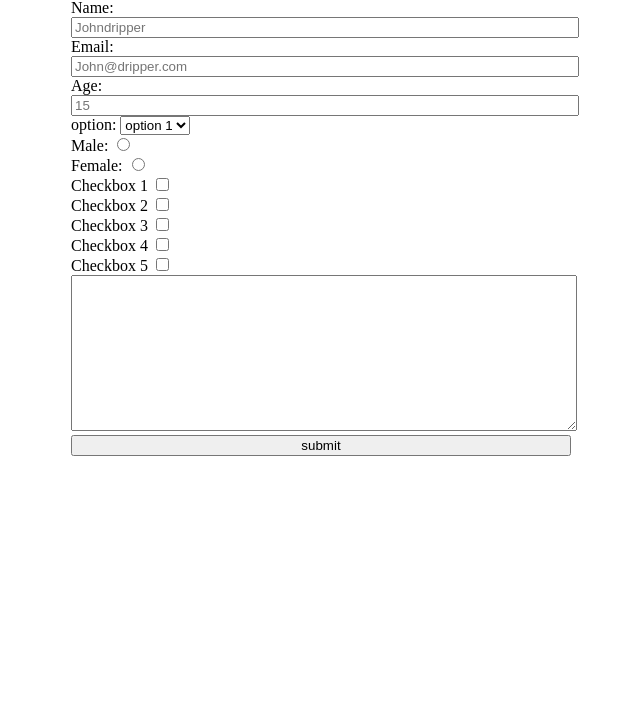
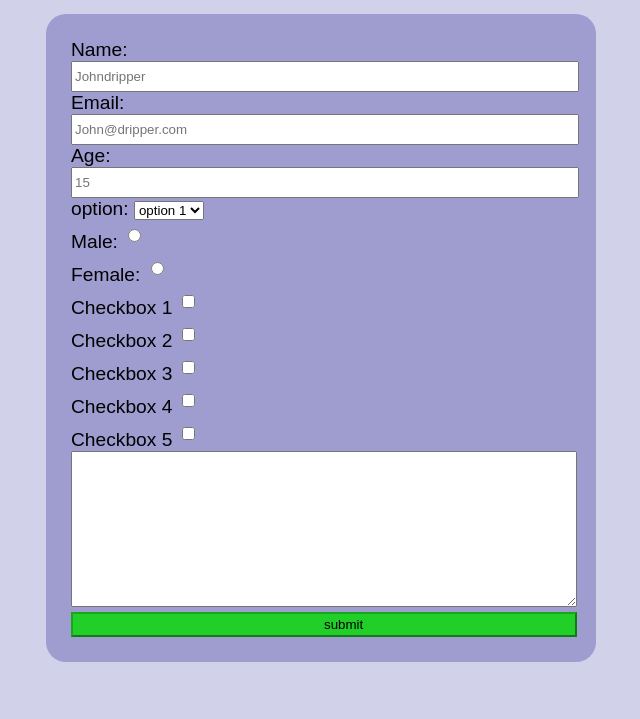
Before and after one commit to MrDiagnose/johndripper, a plain HTML site: page survey/survey.html in a window 1280 px wide. Shown: the part 81-800 px from the top of the page, without its empty margins (319-959 px from the left). Drawn offline with Linux system fonts and the light colour scheme.

Commit message:
added background colour

```diff
--- a/survey/styles.css
+++ b/survey/styles.css
@@ -5,7 +5,10 @@ h1{
 
 
 body{
+    font-family: Arial, Helvetica, sans-serif;
+    font-size: 1.2rem;
     margin: 0;
+    background-color: rgba(82, 77, 175, 0.255);
     /*background-image: url(https://images.unsplash.com/photo-1655835585425-6f88f1b93f3d?ixlib=rb-1.2.1&dl=dana-sarsenbekova-xM_ja4daN9c-unsplash.jpg&w=1920&q=80&fm=jpg&crop=entropy&cs=tinysrgb);
    background-position: center;*/
 }
@@ -18,6 +21,9 @@ form
     margin-left: auto;
     margin-right: auto;
     /*background: rgba(55, 7, 174, 0.3)*/
+    background-color: rgba(25, 15, 140, 0.274);
+    padding:25px;
+    border-radius: 20px;
 }
 
 label{
@@ -25,7 +31,18 @@ label{
 }
 input{
     width: 100%;
+    height: 25px;
 }
+
+#submit{
+    margin: 0;
+    padding:0;
+    background-color: rgba(15, 215, 15, 0.869);
+    border-color: rgba(12, 133, 12, 0.519);
+    padding:0 251px; /*left right padding to make it similar in width to other input elements*/
+
+}
+
 .radio, .checkbox{
     width: unset;
 }
--- a/survey/survey.html
+++ b/survey/survey.html
@@ -27,7 +27,7 @@
       <label id="number-label" for="number"
         >Age:
         <input
-          type="text"
+          type="number"
           placeholder="15"
           name=""
           id="number"
```
